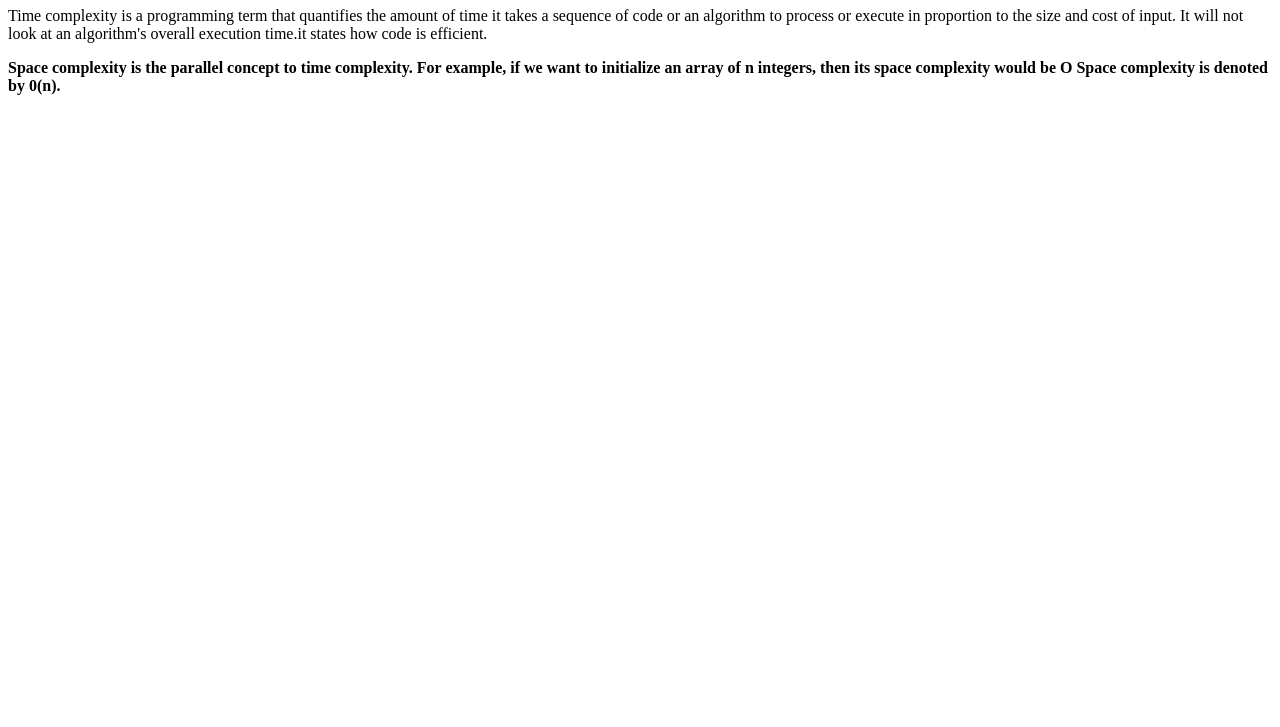
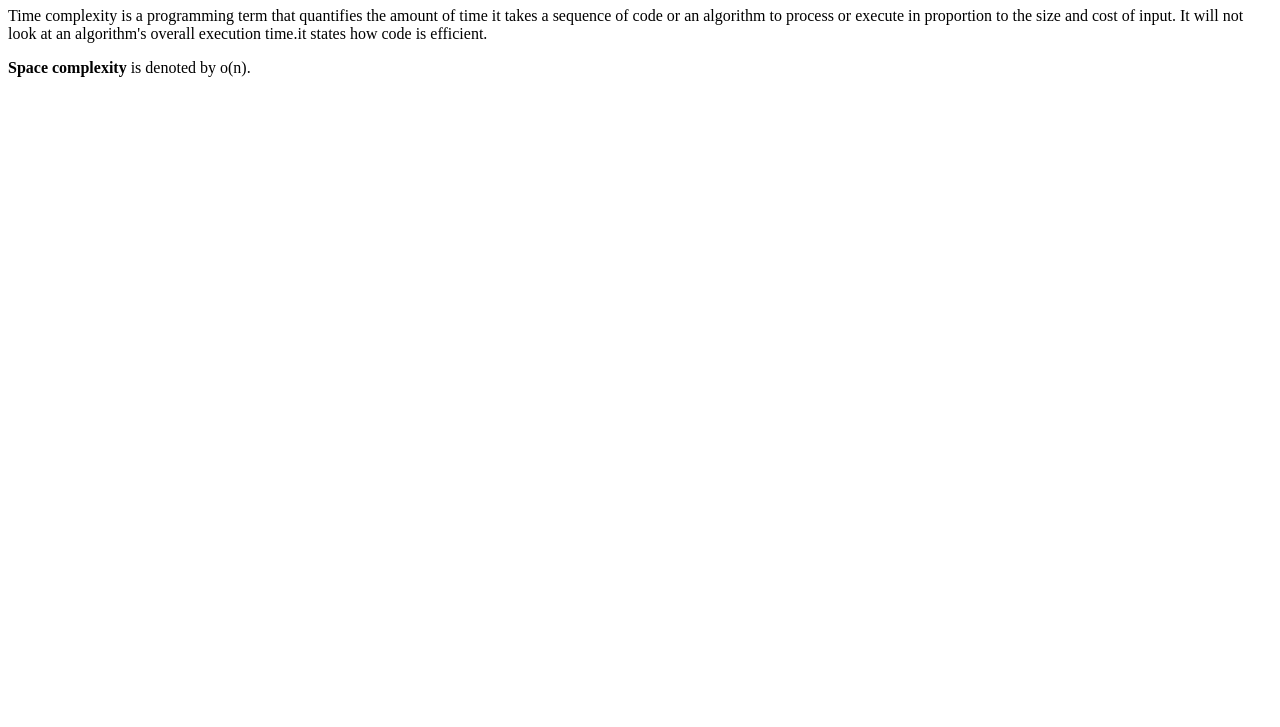
Before and after one commit to acciojob/time-and-space-complexity-yogniku, a website: page main.html in a window 1280 px wide. Shown: the part 73-800 px from the top of the page. Drawn offline with Linux system fonts and the light colour scheme.

Commit message:
created a submission

```diff
--- a/main.html
+++ b/main.html
@@ -9,7 +9,7 @@
 <body>
 	<h1>Time and Space Complexity</h1>
 	<p>Time complexity is a programming term that quantifies the amount of time it takes a sequence of code or an algorithm to process or execute in proportion to the size and cost of input. It will not look at an algorithm's overall execution time.it states how code is efficient.</p>
-	 <p><b>Space complexity is the parallel concept to time complexity. For example, if we want to initialize an array of n integers, then its space complexity would be O<b> Space complexity</b> is denoted by 0(n).</p>
+		 <p><b>Space complexity</b> is denoted by o(n).</p>
     <script type="text/javascript" src="./script.js">
 </script>
 
```
